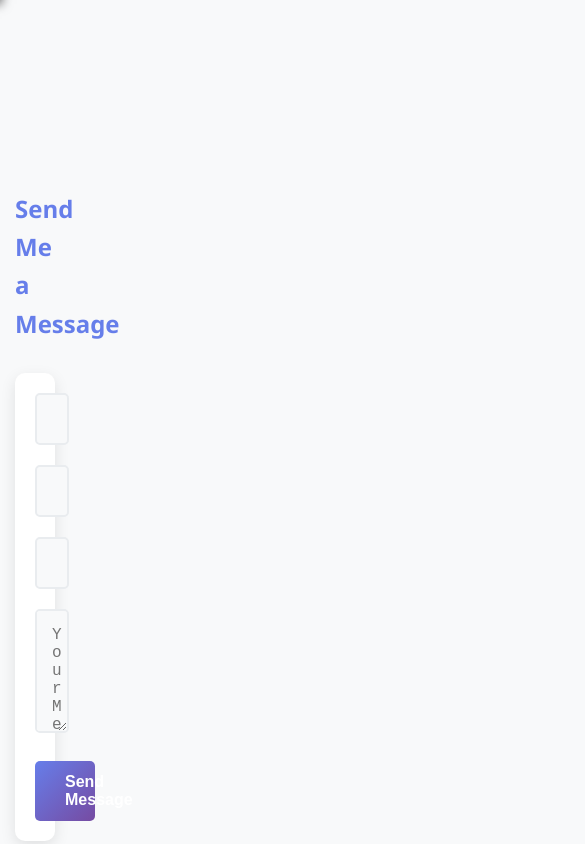
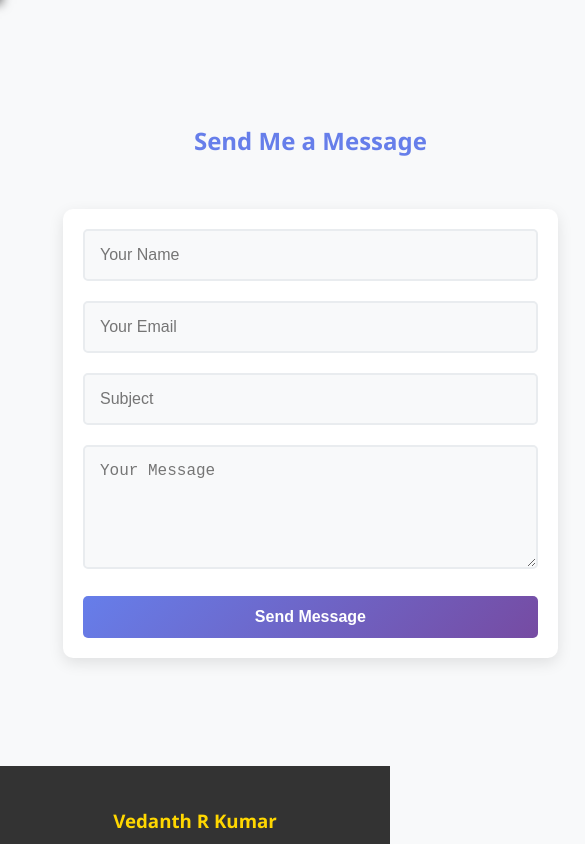
Before and after one commit to vedanth2806/my-portfolio, a React (Create React App) app: page /contact in a window 390 px wide. Shown: the part 840-1684 px from the top of the page, 585 px wide, since content can reach past the window. Built offline with nearby package versions, Linux system fonts and the light colour scheme.

Commit message:
changes in contact

```diff
--- a/src/styles/App.css
+++ b/src/styles/App.css
@@ -584,8 +584,10 @@ background :linear-gradient(135deg, #667eea 0%, #764ba2 100%);
 } */
 
 .contact-form-section h2 {
+  display: flex;
   color: #667eea;
   margin-bottom: 30px;
+  justify-content: center;
 }
 
 .contact-form {
@@ -639,9 +641,18 @@ background :linear-gradient(135deg, #667eea 0%, #764ba2 100%);
     text-align: center;
   }
 
-  .contact-content {
+  /* .contact-content {
     grid-template-columns: 1fr;
-  }
+  } */
+
+
+.contact-content {
+  display: flex;
+  flex-direction: row;
+  justify-content: center;
+  gap: 90px;
+  align-items: center;
+}
 
   .hero-buttons {
     justify-content: center;
--- a/src/styles/components.css
+++ b/src/styles/components.css
@@ -311,6 +311,12 @@
 @media (max-width: 768px) {
   .contact-form {
     padding: 20px;
+    margin: 3rem;
+  }
+
+  .contact-form-section, .contact-content {
+    width:70vh;
+
   }
 
   .skill-card,
```
